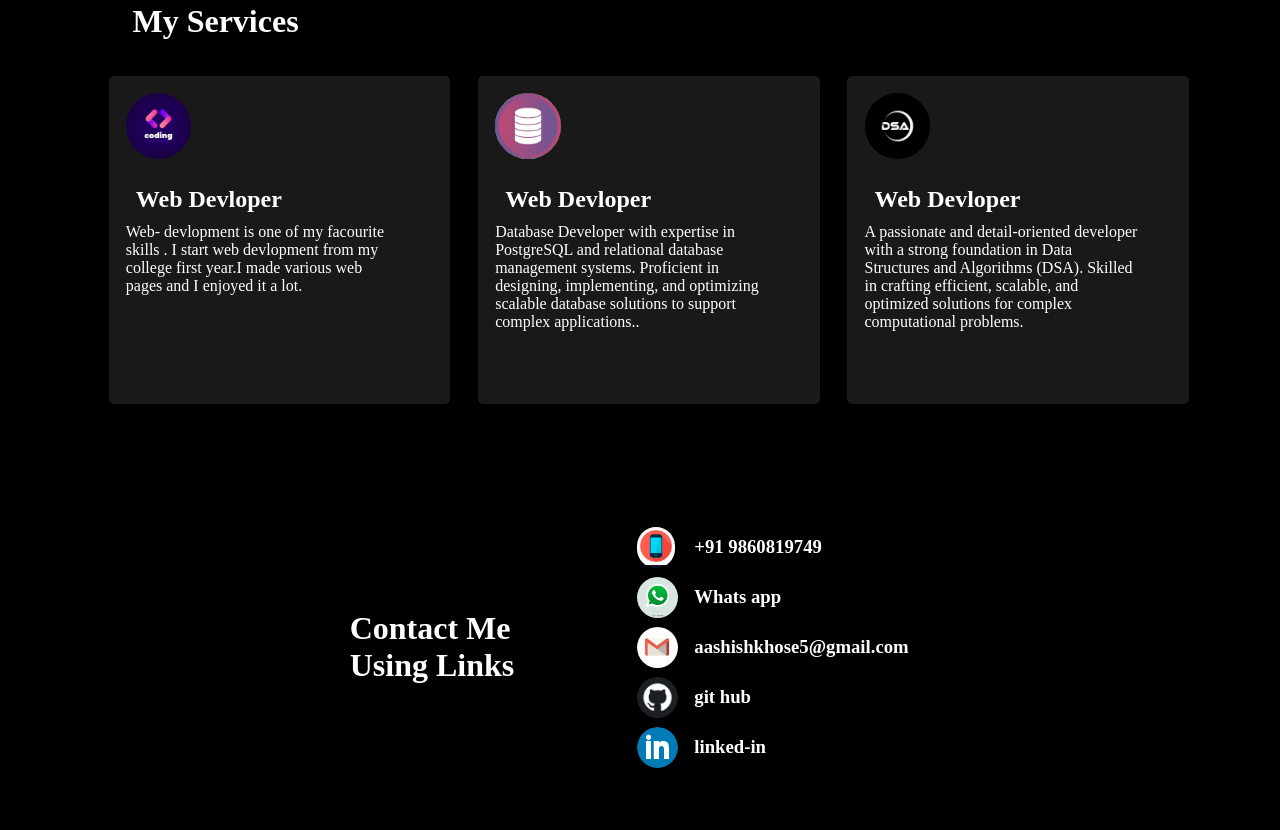
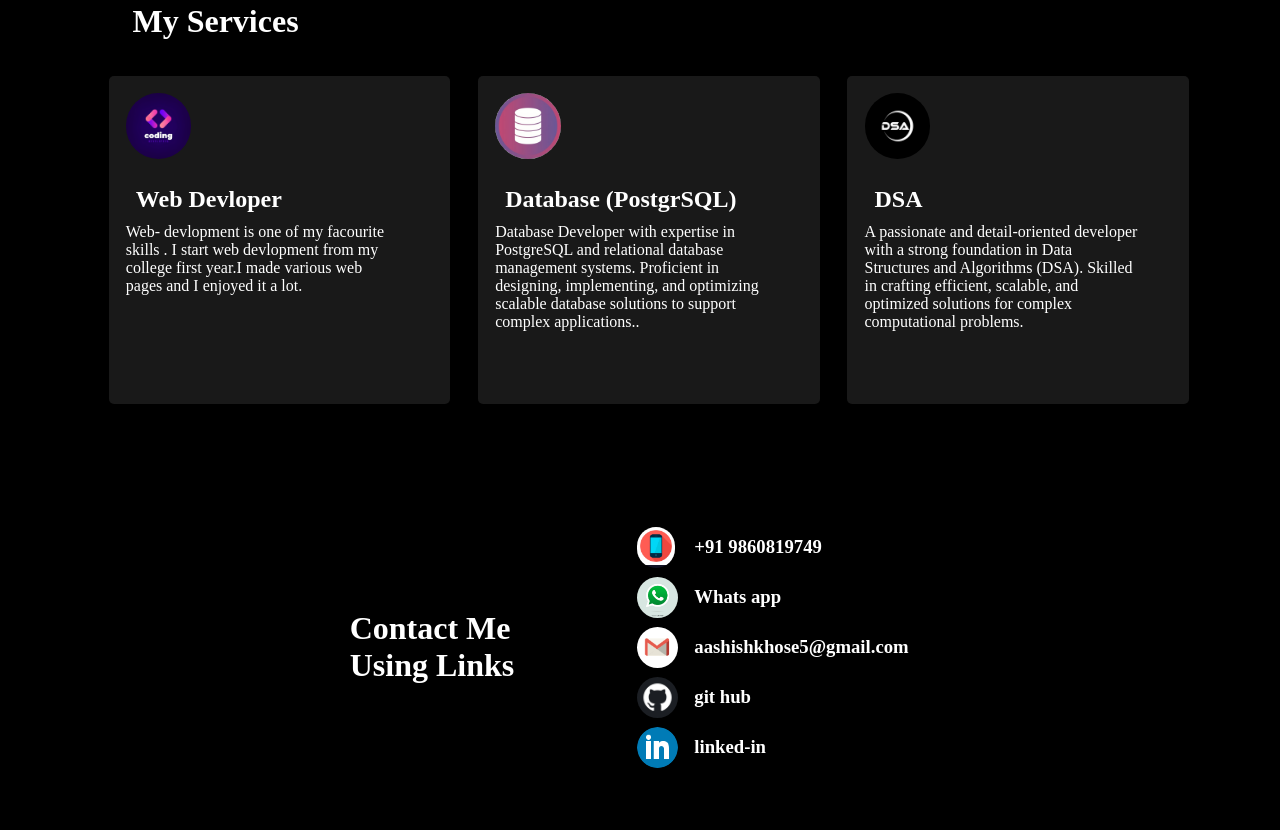
Before and after one commit to aashishkhose/portfolio, a plain HTML site: page index.html in a window 1280 px wide. Shown: the part 1370-2200 px from the top of the page. Drawn offline with Linux system fonts and the light colour scheme.

Commit message:
solve error

```diff
--- a/index.html
+++ b/index.html
@@ -117,7 +117,7 @@
                 <div class="sr-box">
                     <div class="sr-box-img"><img src="dbms.jpg" alt="" class="sr-r-img"></div>
                     <div class="sr-box-txt">
-                        <h2>Web Devloper</h2>
+                        <h2>Database (PostgrSQL)</h2>
                         <div class="sr-box-txt-sm">Database Developer with expertise
                              in PostgreSQL and relational database management systems.
                               Proficient in designing, implementing, and optimizing scalable
@@ -127,7 +127,7 @@
                 <div class="sr-box">
                     <div class="sr-box-img"><img src="rdsa.jpg" alt="" class="sr-r-img"></div>
                     <div class="sr-box-txt">
-                        <h2>Web Devloper</h2>
+                        <h2>DSA</h2>
                         <div class="sr-box-txt-sm">
                             A passionate and detail-oriented developer
                             with a strong foundation in Data Structures and Algorithms (DSA). Skilled in
```
